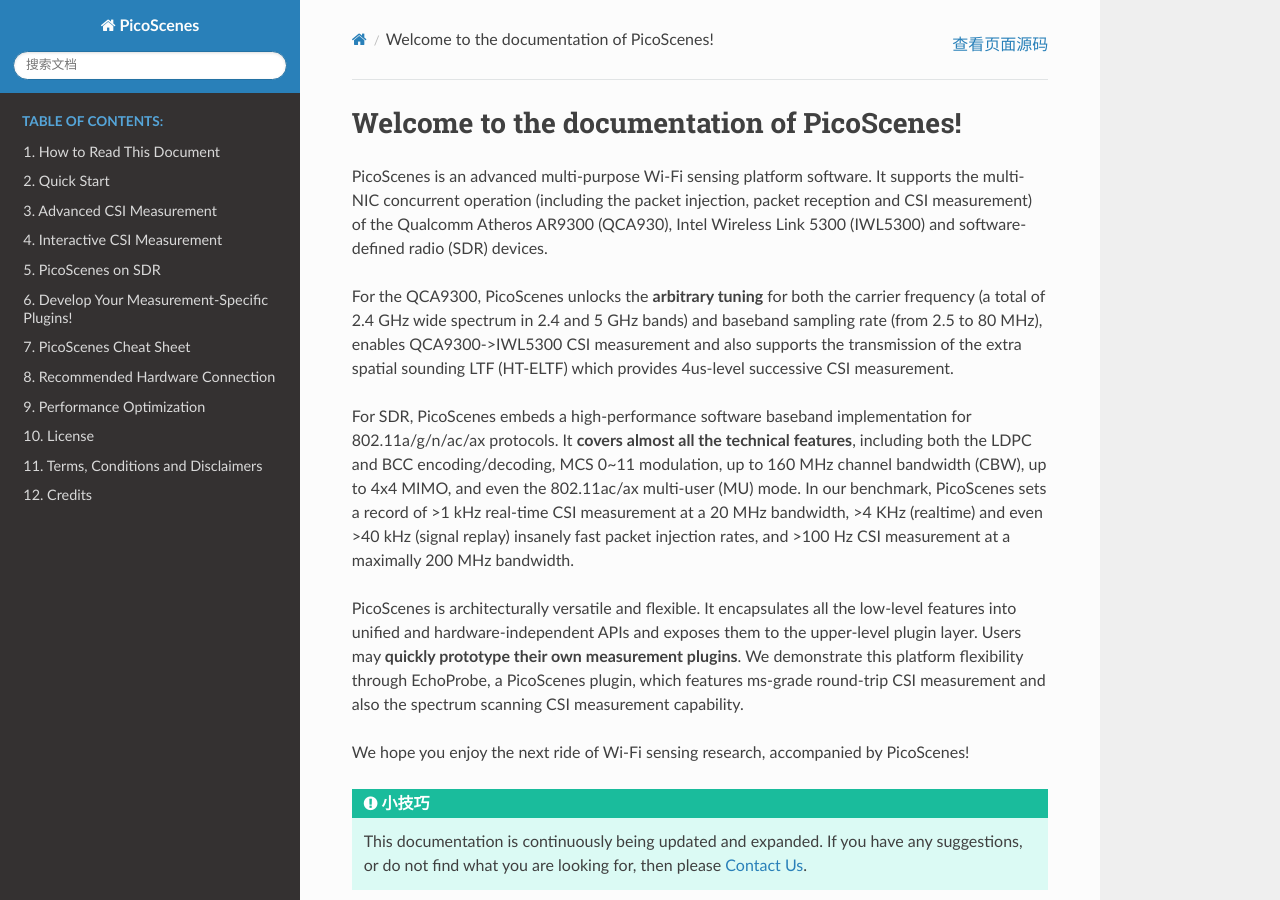
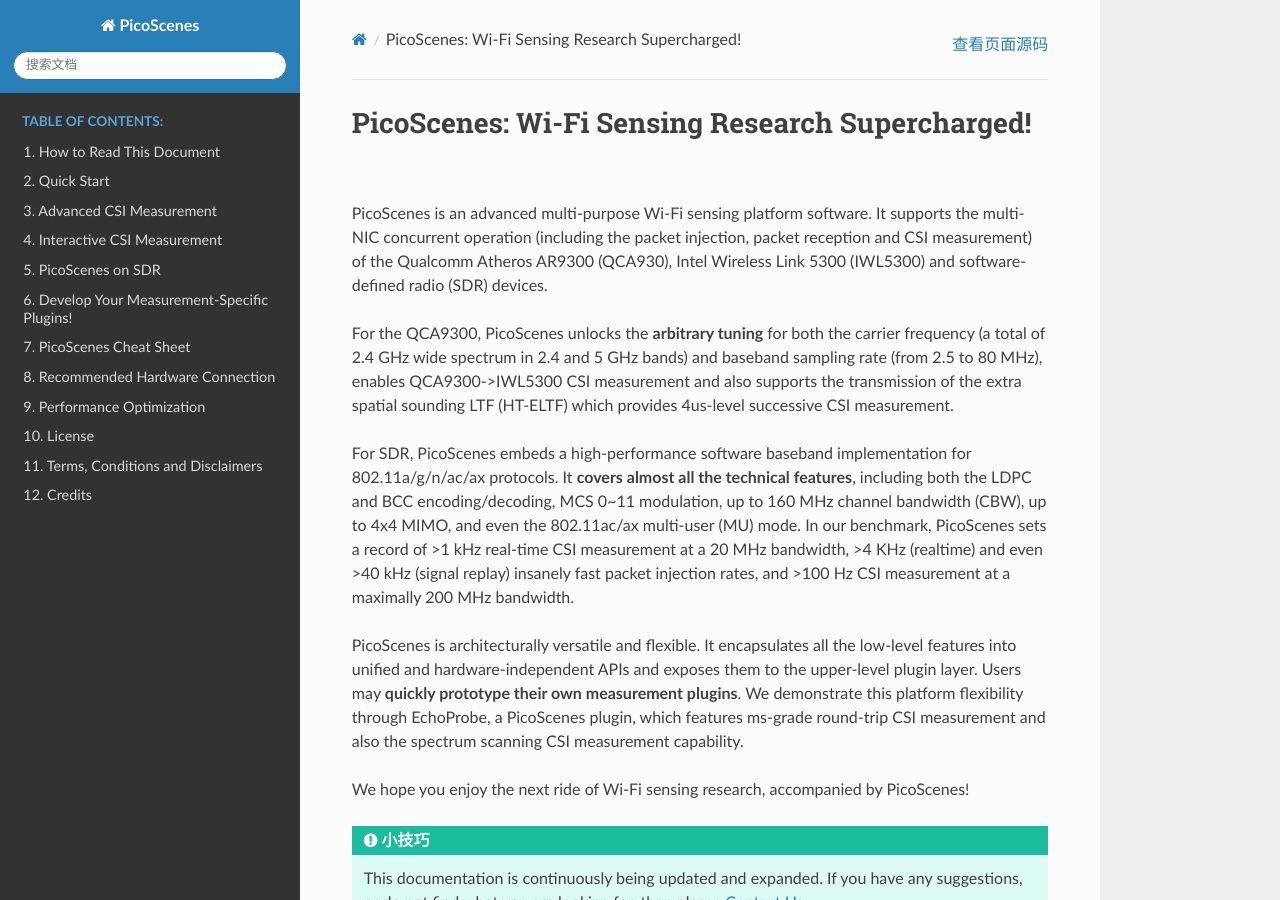
Before and after one commit to wifisensing/PicoScenes-Manual, a Sphinx documentation site: the page built from source/index.rst, in a window 1280 px wide and 900 px high. Built offline with Sphinx 7.4.7 and the Read the Docs theme 2.0.0, drawn with Linux system fonts in a browser that asks for light colours.

Commit message:
title changed

```diff
--- a/source/index.rst
+++ b/source/index.rst
@@ -1,4 +1,4 @@
-Welcome to the documentation of PicoScenes!
+PicoScenes: Wi-Fi Sensing Research Supercharged!
 ============================================
 
 PicoScenes is an advanced multi-purpose Wi-Fi sensing platform software.
```
